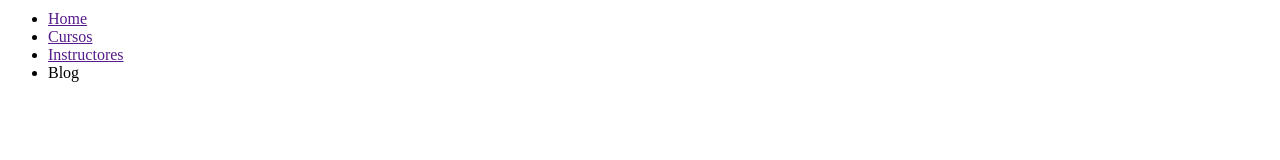
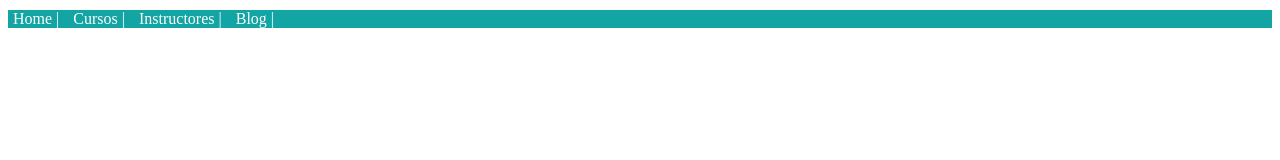
Before and after one commit to palacios754/Curso-HTML-y-CSS, a plain HTML site: page CSS/Clases CSS/ClasePseudoClase/index.html in a window 1280 px wide. Drawn offline with Linux system fonts and the light colour scheme.

Commit message:
se agregaron clases y pseudo clases para la practica

```diff
--- a/CSS/Clases CSS/ClasePseudoClase/index.html
+++ b/CSS/Clases CSS/ClasePseudoClase/index.html
@@ -13,7 +13,7 @@
                 <li class="main-nav__item"><a href="">Home</a></li>
                 <li class="main-nav__item"><a href="">Cursos</a></li>
                 <li class="main-nav__item"><a href="">Instructores</a></li>
-                <li class="main-nav__item"><a href=""></a>Blog</li>
+                <li class="main-nav__item"><a href="">Blog</a></li>
             </ul>
         </nav>
     </header>
--- a/CSS/Clases CSS/ClasePseudoClase/style.css
+++ b/CSS/Clases CSS/ClasePseudoClase/style.css
@@ -1,3 +1,24 @@
 .main-nav{
     margin-top: 10px;
+    list-style: none;
+    padding-left: 0;
+    background-color: #13a4a4;
 }
+.main-nav__item{
+    display: inline-block;
+}
+.main-nav__item a{
+    color: white;
+    padding: 5px;
+    border-radius: 2px;
+    text-decoration: none;
+}
+.main-nav__item a:hover{
+    color: blue;
+}
+.main-nav__item a:active {
+    color: red;
+}
+.main-nav__item a::after{
+    content:" | ";
+}
```
